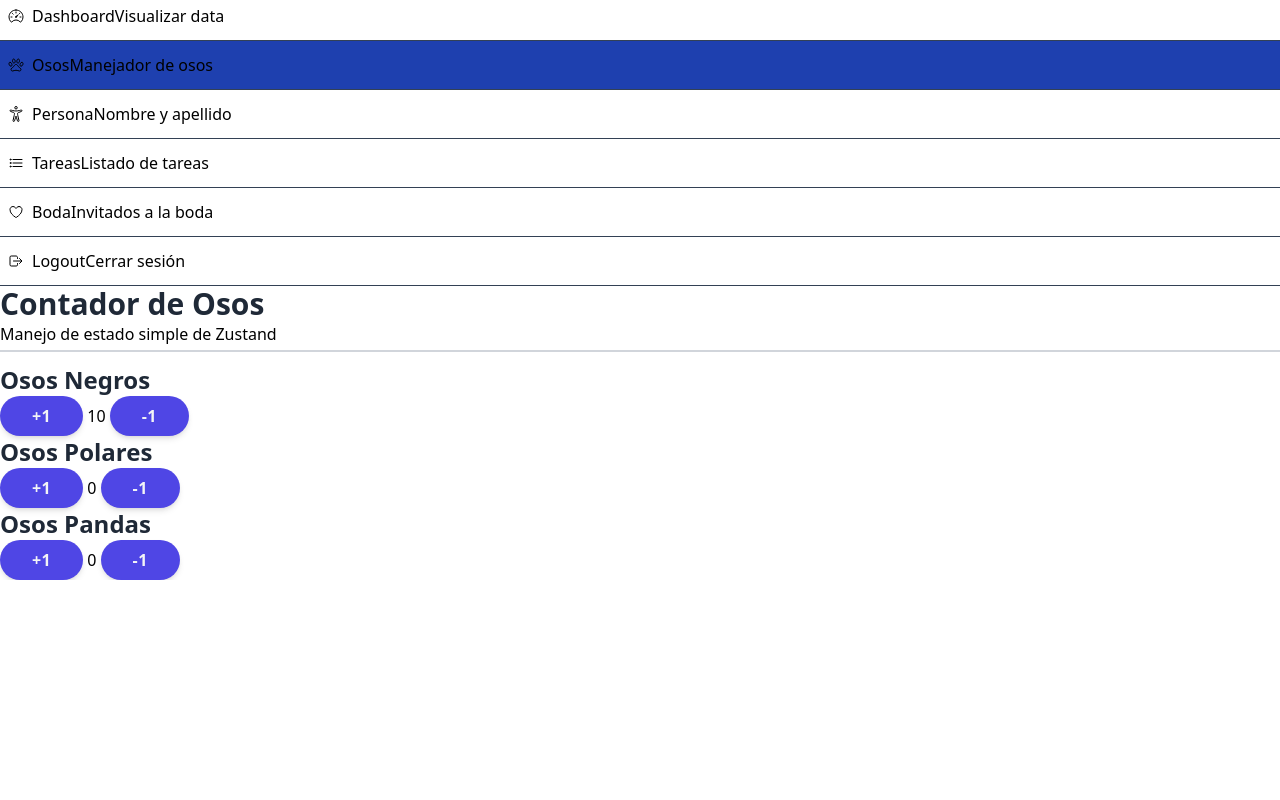
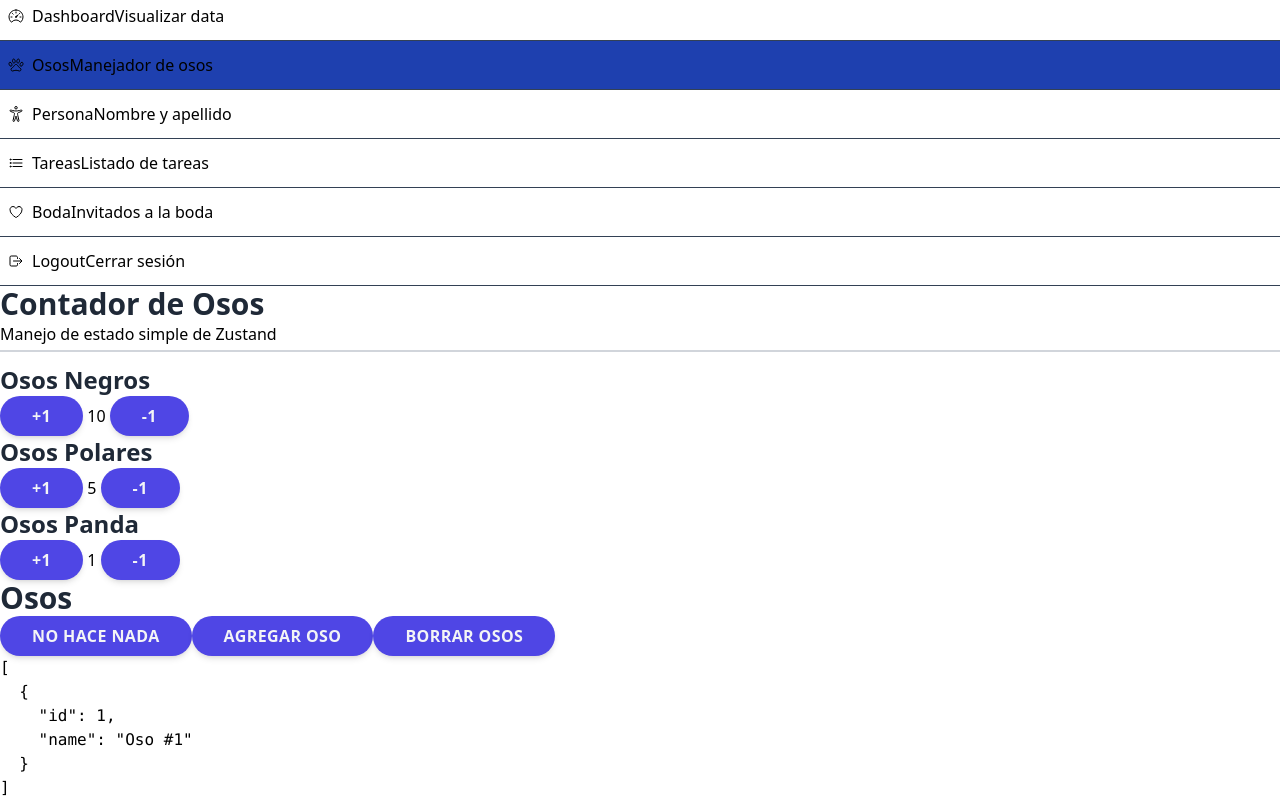
Before and after one commit to AntonioER9/zustand-dashboard, a React (Vite) app: page /dashboard/bears in a window 1280 px wide. Shown: the part 416-1216 px from the top of the page. Before the commit the page ends 996 px from the top, so only its background shows below. Built offline with nearby package versions, Linux system fonts and the light colour scheme.

Commit message:
add computed properties

```diff
--- a/src/pages/01-basic/BearPage.tsx
+++ b/src/pages/01-basic/BearPage.tsx
@@ -1,11 +1,8 @@
+import { useShallow } from 'zustand/react/shallow';
 import { WhiteCard } from '../../components';
 import { useBearStore } from '../../stores';
 
 export const BearPage = () => {
-
-  const blackBears = useBearStore(state => state.blackBears)
-  const increaseBlackBears = useBearStore(state => state.increaseBlackBears)
-
 
   return (
     <>
@@ -15,45 +12,106 @@
 
       <div className="grid grid-cols-1 md:grid-cols-2 lg:grid-cols-3 gap-2">
 
-        <WhiteCard centered>
-          <h2>Osos Negros</h2>
+        <BlackBears />
 
-          <div className="flex flex-col md:flex-row">
-            <button onClick={ () => increaseBlackBears(+1) }> +1</button>
-            <span className="text-3xl mx-2 lg:mx-10"> {blackBears} </span>
-            <button onClick={ () => increaseBlackBears(-1) }>-1</button>
-          </div>
+        <PolarBears />
 
-        </WhiteCard>
+        <PandaBears />
 
-        <WhiteCard centered>
-          <h2>Osos Polares</h2>
-
-          <div className="flex flex-col md:flex-row">
-            <button> +1</button>
-            <span className="text-3xl mx-2 lg:mx-10"> 0 </span>
-            <button>-1</button>
-
-          </div>
-
-        </WhiteCard>
-
-        <WhiteCard centered>
-          <h2>Osos Pandas</h2>
-
-          <div className="flex flex-col md:flex-row">
-            <button> +1</button>
-            <span className="text-3xl mx-2 lg:mx-10"> 0 </span>
-            <button>-1</button>
-          </div>
-
-        </WhiteCard>
-
-
-
+        <BearsDisplay />
 
       </div>
 
     </>
   );
 };
+
+
+
+export const BlackBears = () => {
+
+
+  const blackBears = useBearStore( state => state.blackBears );
+  const increaseBlackBears = useBearStore( state => state.increaseBlackBears );
+  // const { blackBears, increaseBlackBears  } = useBearStore(state => state);
+
+  return (
+    <WhiteCard centered>
+      <h2>Osos Negros</h2>
+
+      <div className="flex flex-col md:flex-row">
+        <button onClick={ () => increaseBlackBears( +1 ) }> +1</button>
+        <span className="text-3xl mx-2 lg:mx-10"> { blackBears } </span>
+        <button onClick={ () => increaseBlackBears( -1 ) }>-1</button>
+      </div>
+
+    </WhiteCard>
+  );
+};
+
+
+export const PandaBears = () => {
+
+
+  const pandaBears = useBearStore( state => state.pandaBears );
+  const increasePandaBears = useBearStore( state => state.increasePandaBears );
+
+  return (
+    <WhiteCard centered>
+      <h2>Osos Panda</h2>
+
+      <div className="flex flex-col md:flex-row">
+        <button onClick={ () => increasePandaBears( +1 ) }> +1</button>
+        <span className="text-3xl mx-2 lg:mx-10"> { pandaBears } </span>
+        <button onClick={ () => increasePandaBears( -1 ) }>-1</button>
+      </div>
+
+    </WhiteCard>
+  );
+};
+
+
+export const PolarBears = () => {
+
+
+  const polarBears = useBearStore( state => state.polarBears );
+  const increasePolarBears = useBearStore( state => state.increasePolarBears );
+
+  return (
+    <WhiteCard centered>
+      <h2>Osos Polares</h2>
+
+      <div className="flex flex-col md:flex-row">
+        <button onClick={ () => increasePolarBears( +1 ) }> +1</button>
+        <span className="text-3xl mx-2 lg:mx-10"> { polarBears } </span>
+        <button onClick={ () => increasePolarBears( -1 ) }>-1</button>
+      </div>
+
+    </WhiteCard>
+  );
+};
+
+
+export const BearsDisplay = () => {
+
+  const bears = useBearStore( useShallow( state => state.bears ));
+  // const bears = useBearStore( state => state.bears );
+  const doNothing = useBearStore( state => state.doNothing );
+  const addBear = useBearStore( state => state.addBear );
+  const clearBears = useBearStore( state => state.clearBears );
+
+  return (
+    <WhiteCard>
+      <h1>Osos</h1>
+      <button onClick={ doNothing }>No hace nada</button>
+      <button className="mt-2" onClick={ addBear }>Agregar oso</button>
+      <button className="mt-2" onClick={ clearBears }>Borrar osos</button>
+
+
+      <pre>
+        { JSON.stringify(bears, null, 2) }
+      </pre>
+
+    </WhiteCard>
+  )
+}
--- a/src/pages/dashboard/DashboardPage.tsx
+++ b/src/pages/dashboard/DashboardPage.tsx
@@ -1,7 +1,11 @@
 import { IoAccessibilityOutline, IoHeartOutline, IoListOutline, IoLockClosedOutline, IoPawOutline } from 'react-icons/io5';
 import { WhiteCard } from '../../components';
+import { useBearStore } from '../../stores';
 
 export const Dashboard = () => {
+
+  const totalBears = useBearStore(state => state.computed.totalBears);
+
   return (
     <>
       <h1>Dashboard</h1>
@@ -11,35 +15,35 @@
       <div className="grid grid-cols-1 md:grid-cols-2 lg:grid-cols-3 xl:grid-cols-4 gap-4">
 
         <WhiteCard centered>
-          <IoPawOutline size={ 50 } className="text-indigo-600" />
+          <IoPawOutline size={50} className="text-indigo-600" />
           <h2>Osos</h2>
-          <p>Información</p>
+          <p>{totalBears}</p>
         </WhiteCard>
 
 
         <WhiteCard centered>
-          <IoAccessibilityOutline size={ 50 } className="text-indigo-600" />
+          <IoAccessibilityOutline size={50} className="text-indigo-600" />
           <h2>Persona</h2>
           <p>Información</p>
         </WhiteCard>
 
 
         <WhiteCard centered>
-          <IoListOutline size={ 50 } className="text-indigo-600" />
+          <IoListOutline size={50} className="text-indigo-600" />
           <h2>Tareas</h2>
           <p>Información</p>
         </WhiteCard>
 
 
         <WhiteCard centered>
-          <IoHeartOutline size={ 50 } className="text-indigo-600" />
+          <IoHeartOutline size={50} className="text-indigo-600" />
           <h2>Boda</h2>
           <p>Información</p>
         </WhiteCard>
 
 
         <WhiteCard centered>
-          <IoLockClosedOutline size={ 50 } className="text-indigo-600" />
+          <IoLockClosedOutline size={50} className="text-indigo-600" />
           <h2>Auth</h2>
           <p>Información</p>
         </WhiteCard>
--- a/src/stores/bears/bears.store.ts
+++ b/src/stores/bears/bears.store.ts
@@ -22,7 +22,7 @@
   increasePandaBears: (by: number) => void;
 
   doNothing: () => void;
-  addBear:   () => void;
+  addBear: () => void;
   clearBears: () => void;
 }
 
@@ -32,7 +32,7 @@
   pandaBears: 1,
 
 
-  bears: [ { id: 1, name: 'Oso #1' }  ],
+  bears: [{ id: 1, name: 'Oso #1' }],
 
   computed: {
     get totalBears() {
@@ -46,7 +46,7 @@
 
   doNothing: () => set(state => ({ bears: [...state.bears] })),
   addBear: () => set(state => ({
-    bears: [...state.bears, { id: state.bears.length + 1, name: `Oso #${ state.bears.length + 1 }` }]
+    bears: [...state.bears, { id: state.bears.length + 1, name: `Oso #${state.bears.length + 1}` }]
   })),
   clearBears: () => set({ bears: [] })
 
```
